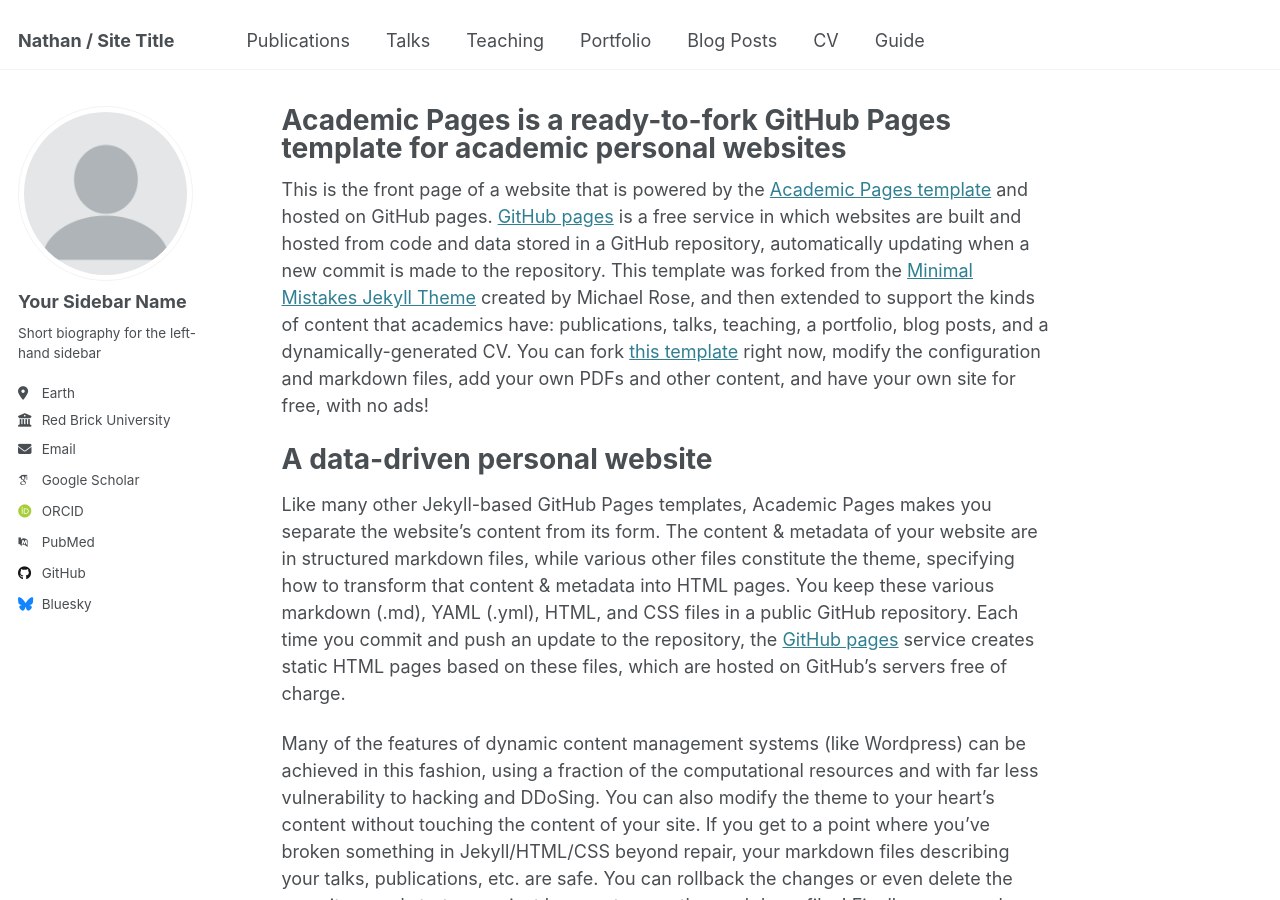
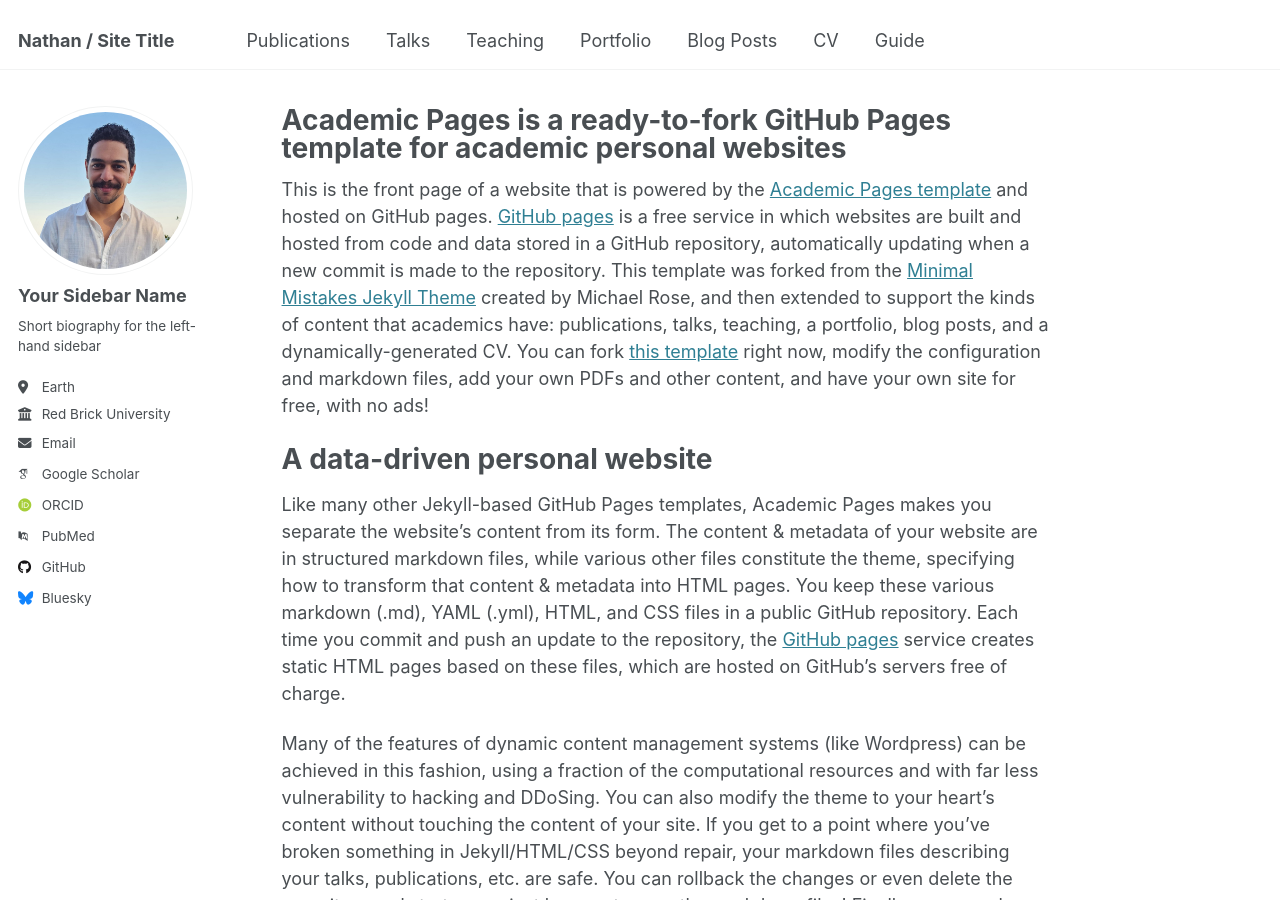
Before and after one commit to Jaegg3rNat/Jaegg3rNat.github.io, a Jekyll site: the page built from _pages/about.md, in a window 1280 px wide and 900 px high. Built offline with Jekyll 4.4.1, drawn with Linux system fonts in a browser that asks for light colours; some web fonts are replaced.

Commit message:
Update _config.yml

```diff
--- a/_config.yml
+++ b/_config.yml
@@ -22,7 +22,7 @@
 #               Additional customization can be done by editing /_includes/author-profile.html
 author:
   # Biographic information
-  avatar           : "profile.png"
+  avatar           : "eu_.jpg"
   name             : "Your Sidebar Name"
   pronouns         : # example: "she/her"
   bio              : "Short biography for the left-hand sidebar"
```
